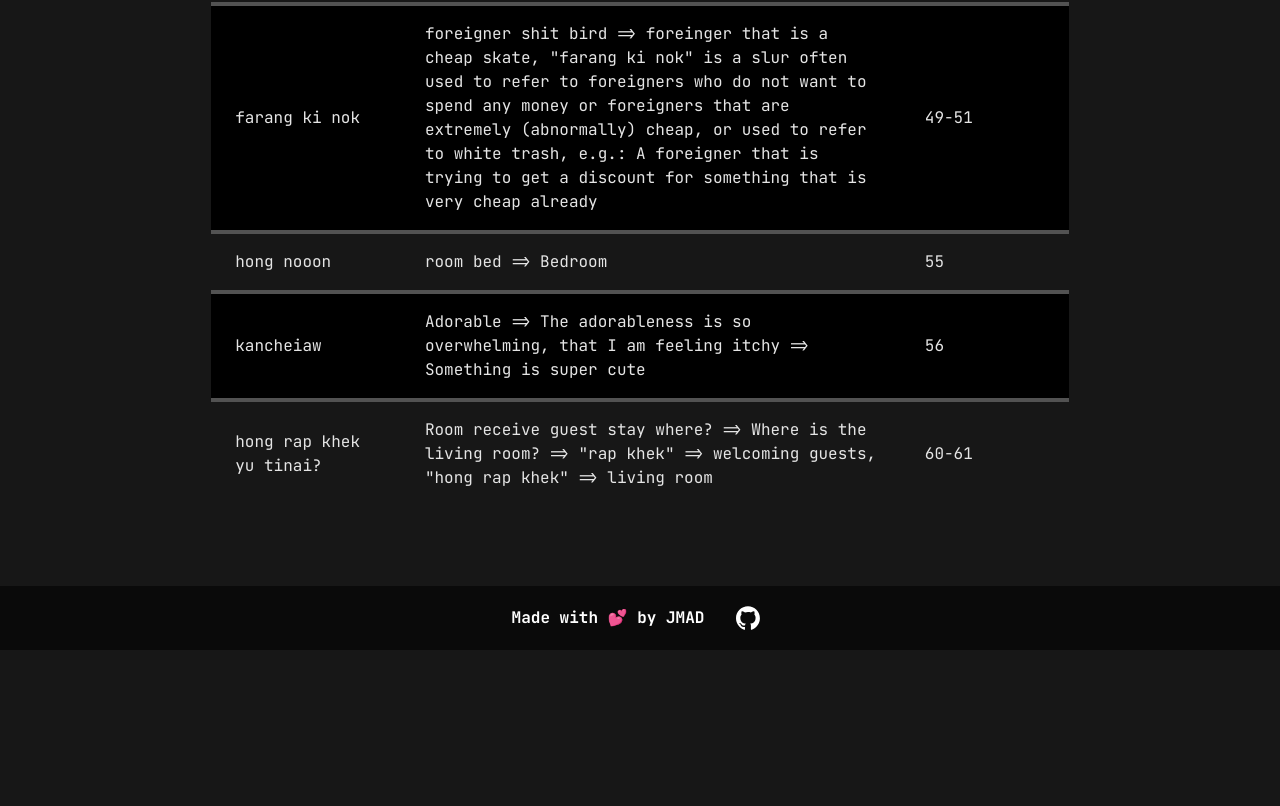
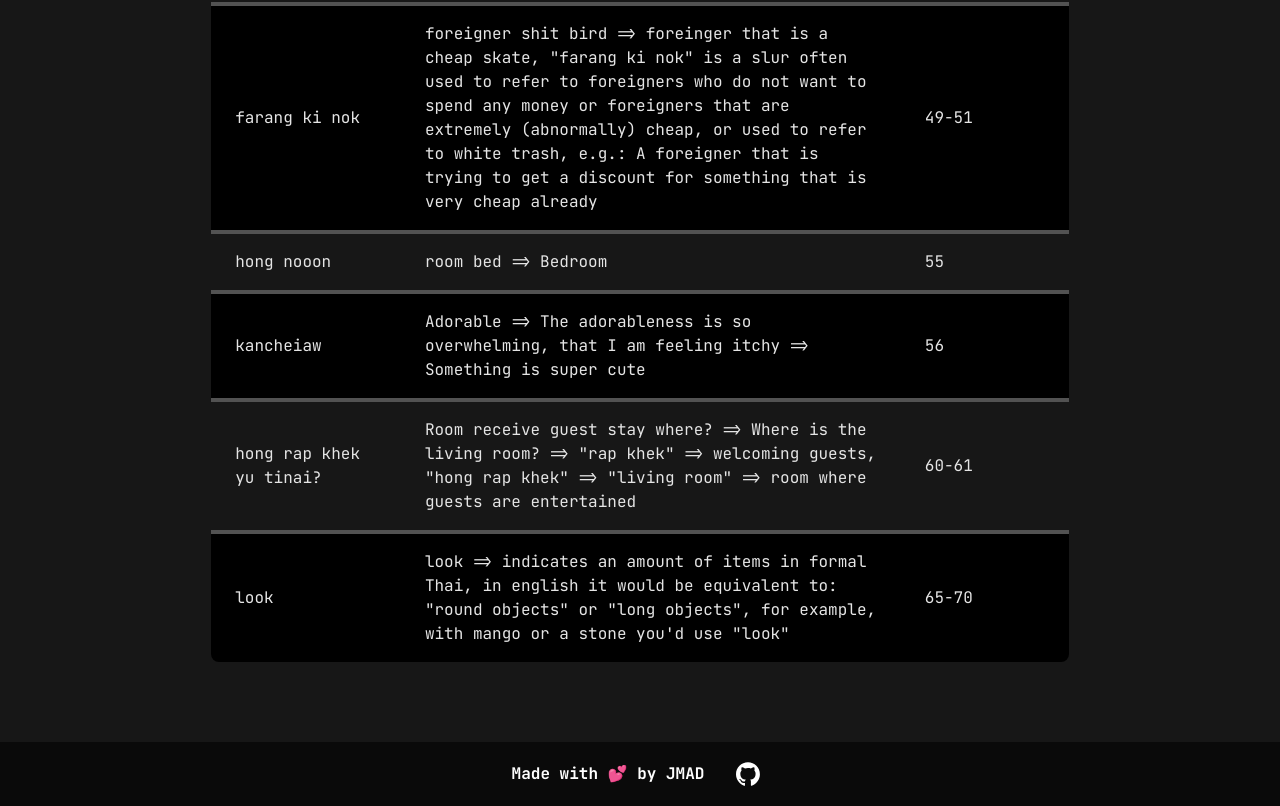
Before and after one commit to reeveng/Learning-Thai, a SvelteKit app: page / in a window 1280 px wide. Shown: the part 7806-8612 px from the top of the page. Before the commit the page ends 8456 px from the top, so only its background shows below. Built offline with nearby package versions, Linux system fonts and the light colour scheme.

Commit message:
add explenation of 'look'

```diff
--- a/src/data/clarifications.ts
+++ b/src/data/clarifications.ts
@@ -72,7 +72,7 @@ export const clarifications: ClarificationType[] = [
 	{
 		sentence: 'hong rap khek yu tinai?',
 		explanation:
-			'Room receive guest stay where? => Where is the living room? => "rap khek" => welcoming guests, "hong rap khek" => living room'
+			'Room receive guest stay where? => Where is the living room? => "rap khek" => welcoming guests, "hong rap khek" => "living room" => room where guests are entertained'
 	},
 	{
 		sentence: 'hong nooon',
@@ -81,6 +81,10 @@ export const clarifications: ClarificationType[] = [
 	{
 		sentence: 'hong naam',
 		explanation: 'room water => Bathroom'
+	},
+	{
+		sentence: 'look',
+		explanation: `look => indicates an amount of items in formal Thai, in english it would be equivalent to: "round objects" or "long objects", for example, with mango or a stone you'd use "look"`
 	}
 ];
 // ,{
```
